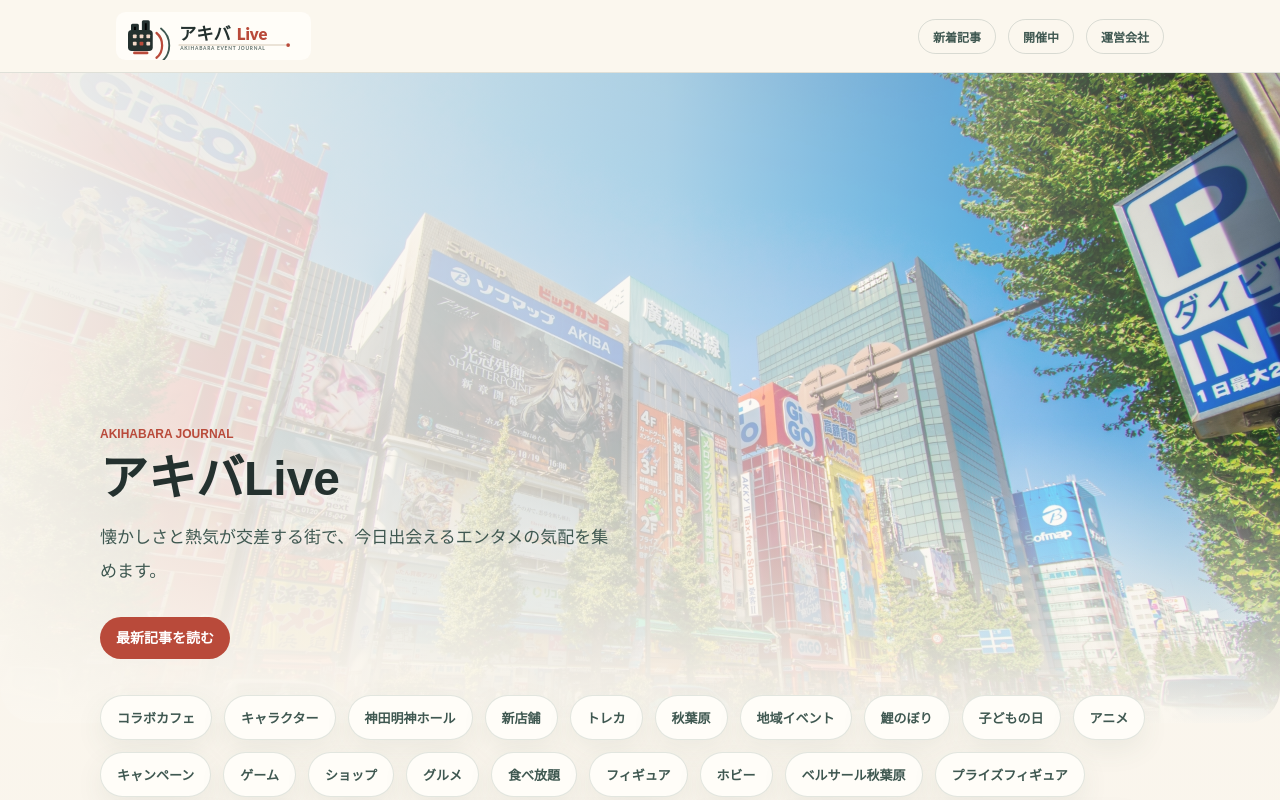
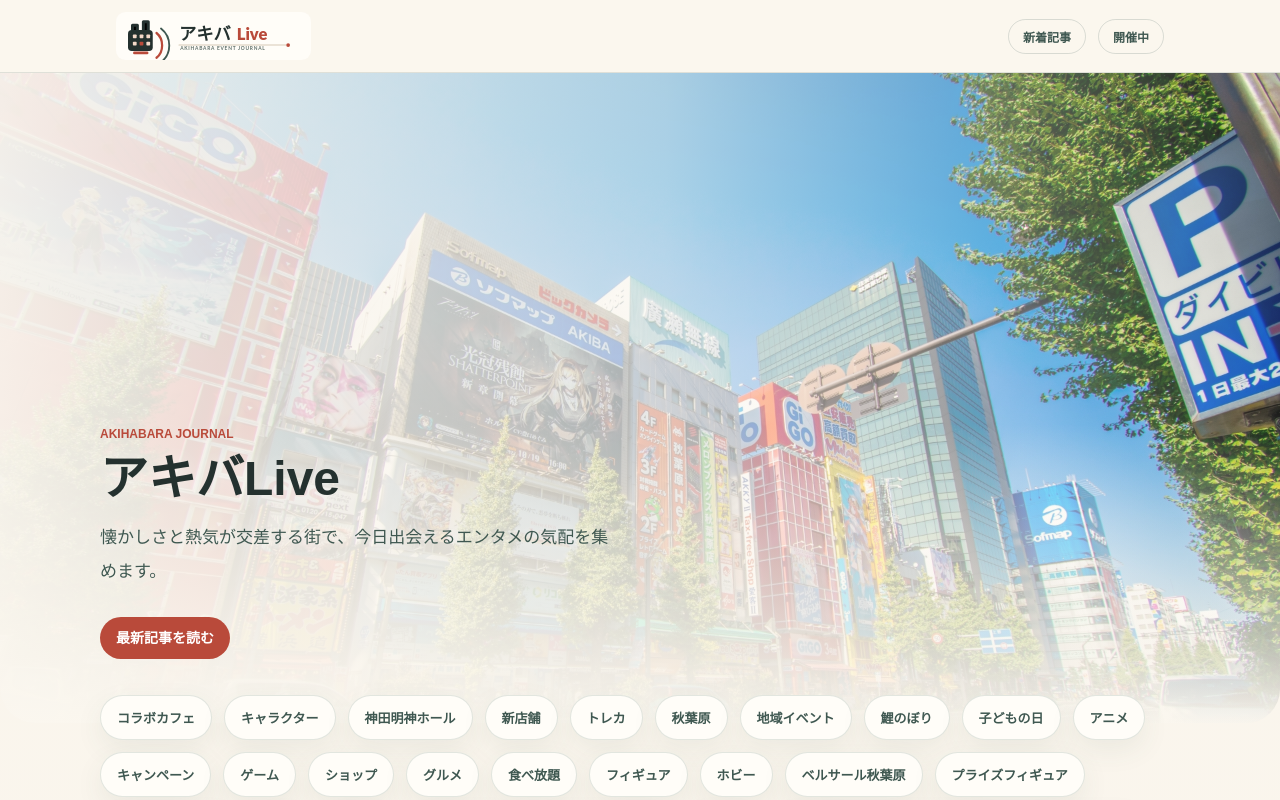
Before and after one commit to reload-co-jp/akiba, a Next.js app: page / in a window 1280 px wide. Shown: the top 800 px of the page. Built offline with nearby package versions, Linux system fonts and the light colour scheme; no server answers.

Commit message:
Remove company link from header

```diff
--- a/app/layout.tsx
+++ b/app/layout.tsx
@@ -53,9 +53,6 @@
             <nav className="site-header__nav" aria-label="主要ナビゲーション">
               <Link href="/articles/">新着記事</Link>
               <Link href="/events/">開催中</Link>
-              <a href="https://reload.co.jp" rel="noopener noreferrer" target="_blank">
-                運営会社
-              </a>
             </nav>
           </div>
         </header>
@@ -67,7 +64,7 @@
             <p>
               &copy; アキバLive /{" "}
               <a href="https://reload.co.jp" rel="noopener noreferrer" target="_blank">
-                株式会社リロード
+                運営会社
               </a>
             </p>
           </div>
```
